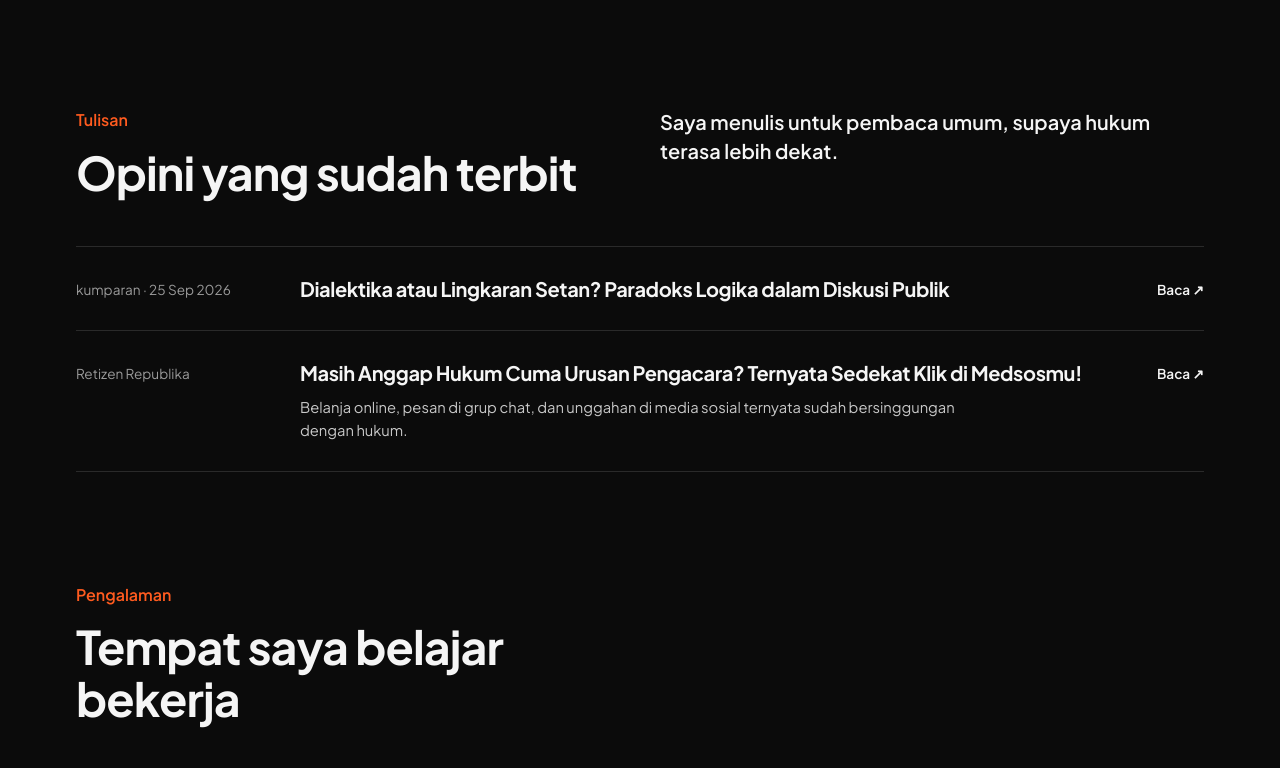
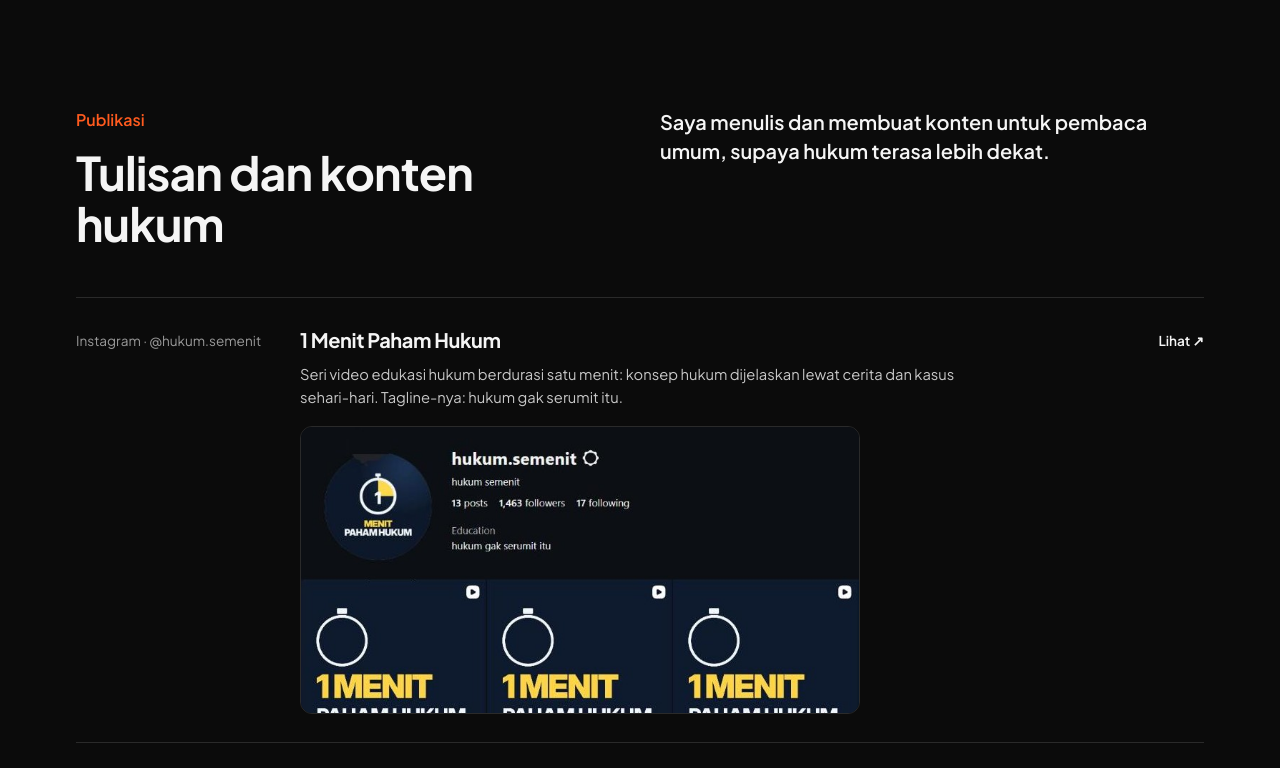
Before and after one commit to palong-url/palong-url.github.io, a plain HTML site: page index.html in a window 1280 px wide. Shown: the part 1787-2555 px from the top of the page. Drawn offline with Linux system fonts and the light colour scheme.

Commit message:
Move @hukum.semenit to Publications with profile screenshot
Co-Authored-By: Claude Opus 5.5 <noreply@anthropic.com>
Claude-Session: https://claude.ai/code/session_01832LMomJr55HEVCf5EsZ4y

```diff
--- a/index.html
+++ b/index.html
@@ -172,6 +172,7 @@
     .row .sub{font-size:0.92rem; color:var(--muted); margin-top:4px;}
     .row ul{margin:12px 0 0; padding-left:18px; color:#C8C8C8; font-size:0.92rem;}
     .row li{margin-bottom:4px;}
+    .row-shot{display:block; width:100%; max-width:560px; margin-top:16px; border-radius:12px; border:1px solid var(--line);}
     .row .desc{margin-top:10px; color:#C8C8C8; font-size:0.92rem; max-width:62ch;}
     .row-action{font-size:0.85rem; font-weight:600; white-space:nowrap; padding:4px 0 0; background:none; border:0; color:var(--text); cursor:pointer; font-family:inherit; text-align:left;}
     a.row:hover h3, .row-action:hover{color:var(--accent);}
@@ -239,7 +240,7 @@
       <a class="brand" href="#">Naufal Rahim</a>
       <div class="nav-links">
         <a href="#work"><span data-id="Contoh Kerja" data-en="Work">Contoh Kerja</span></a>
-        <a href="#writing"><span data-id="Tulisan" data-en="Writing">Tulisan</span></a>
+        <a href="#writing"><span data-id="Publikasi" data-en="Publications">Publikasi</span></a>
         <a href="#experience"><span data-id="Pengalaman" data-en="Experience">Pengalaman</span></a>
         <a href="#education"><span data-id="Pendidikan" data-en="Education">Pendidikan</span></a>
       </div>
@@ -350,12 +351,21 @@
   <section id="writing">
     <div class="section-top">
       <div>
-        <div class="eyebrow"><span data-id="Tulisan" data-en="Writing">Tulisan</span></div>
-        <h2><span data-id="Opini yang sudah terbit" data-en="Published opinion pieces">Opini yang sudah terbit</span></h2>
+        <div class="eyebrow"><span data-id="Publikasi" data-en="Publications">Publikasi</span></div>
+        <h2><span data-id="Tulisan dan konten hukum" data-en="Writing and legal content">Tulisan dan konten hukum</span></h2>
       </div>
-      <p class="lead"><span data-id="Saya menulis untuk pembaca umum, supaya hukum terasa lebih dekat." data-en="I write for general readers (in Indonesian), to make law feel closer to everyday life.">Saya menulis untuk pembaca umum, supaya hukum terasa lebih dekat.</span></p>
+      <p class="lead"><span data-id="Saya menulis dan membuat konten untuk pembaca umum, supaya hukum terasa lebih dekat." data-en="I write and create content for general audiences (in Indonesian), to make law feel closer to everyday life.">Saya menulis dan membuat konten untuk pembaca umum, supaya hukum terasa lebih dekat.</span></p>
     </div>
     <div class="list">
+      <a class="row" href="https://www.instagram.com/hukum.semenit/" target="_blank" rel="noopener">
+        <div class="row-meta">Instagram · @hukum.semenit</div>
+        <div>
+          <h3>1 Menit Paham Hukum</h3>
+          <p class="desc"><span data-id="Seri video edukasi hukum berdurasi satu menit: konsep hukum dijelaskan lewat cerita dan kasus sehari-hari. Tagline-nya: hukum gak serumit itu." data-en="A one-minute legal education video series that explains legal concepts through stories and everyday cases. Its tagline: law isn't that complicated.">Seri video edukasi hukum berdurasi satu menit: konsep hukum dijelaskan lewat cerita dan kasus sehari-hari. Tagline-nya: hukum gak serumit itu.</span></p>
+          <img class="row-shot" src="instagram-hukum-semenit.jpg" alt="Profil Instagram @hukum.semenit" loading="lazy">
+        </div>
+        <div class="row-action"><span data-id="Lihat ↗" data-en="View ↗">Lihat ↗</span></div>
+      </a>
       <a class="row" href="https://kumparan.com/naufal-rahim/28EKCXAf6UV" target="_blank" rel="noopener">
         <div class="row-meta">kumparan · 25 Sep 2026</div>
         <div><h3>Dialektika atau Lingkaran Setan? Paradoks Logika dalam Diskusi Publik</h3></div>
@@ -479,7 +489,6 @@
       <a href="mailto:naufalrahim007@gmail.com">naufalrahim007@gmail.com</a>
       <a href="https://wa.me/6282236339028" target="_blank" rel="noopener">WhatsApp</a>
       <a href="https://www.linkedin.com/in/muhammadnaufalrahim/" target="_blank" rel="noopener">LinkedIn</a>
-      <a href="https://www.instagram.com/hukum.semenit/" target="_blank" rel="noopener">Instagram @hukum.semenit</a>
     </div>
   </div>
 
```
Also changed, not shown: instagram-hukum-semenit.jpg (added).
